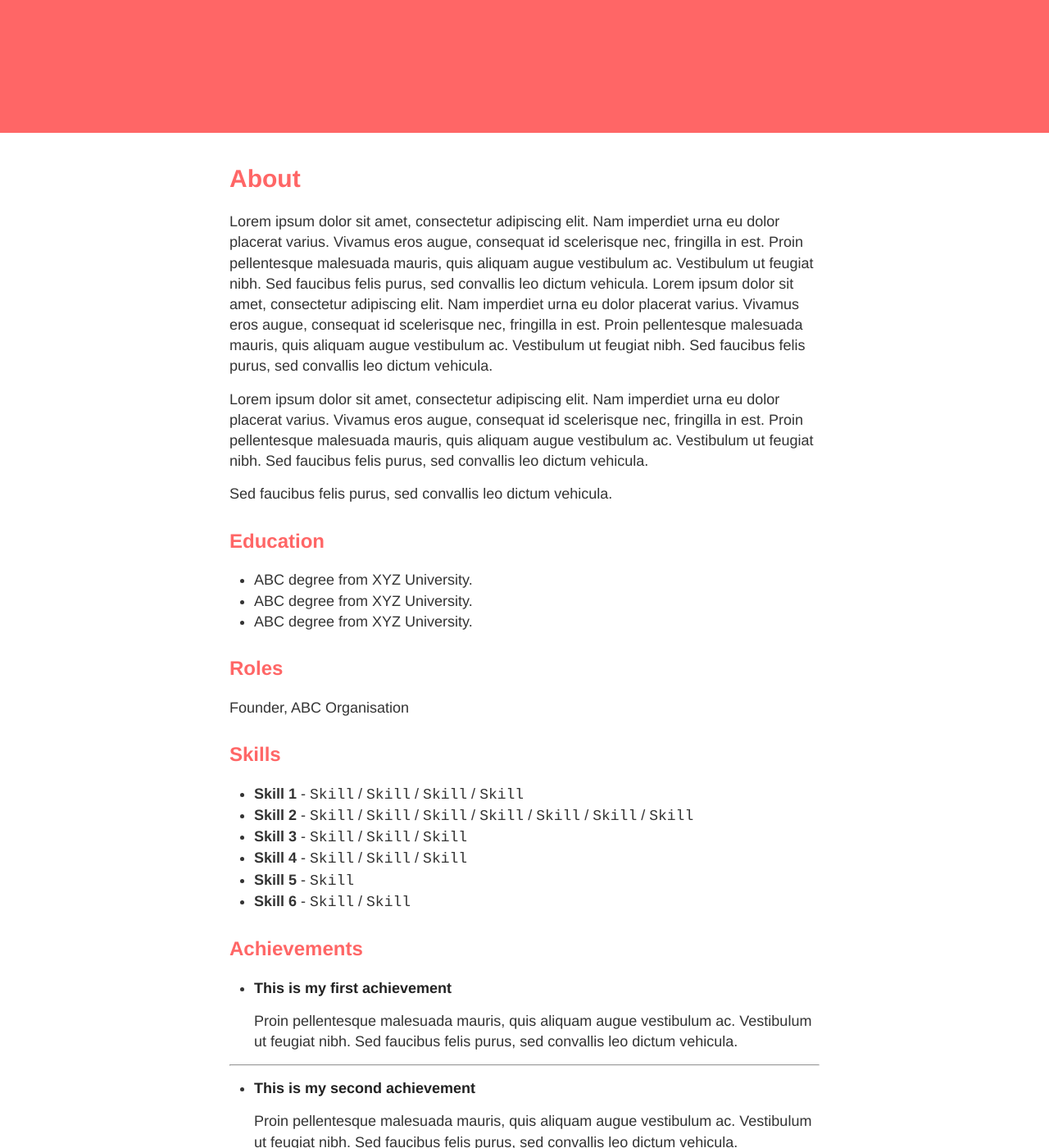
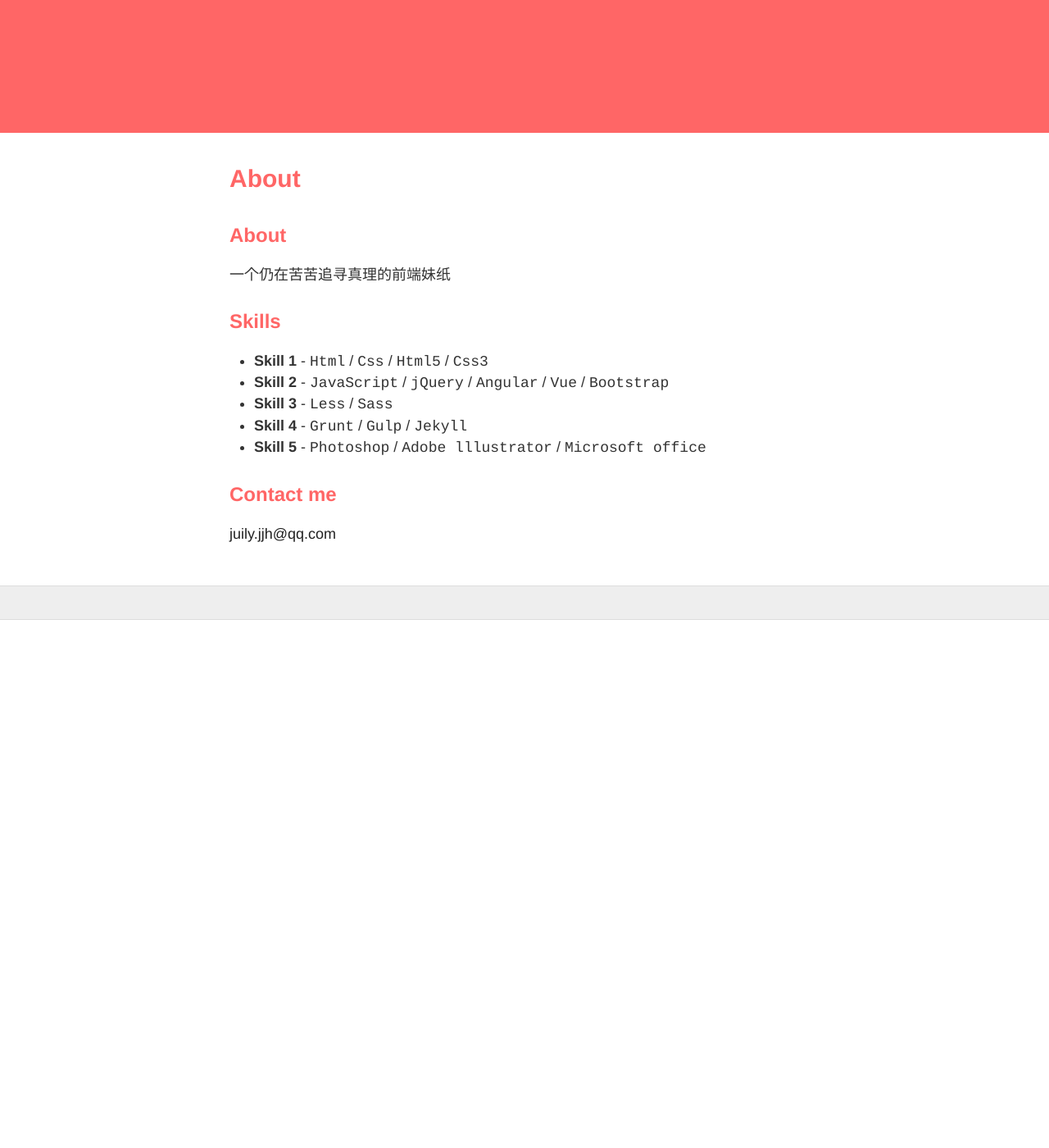
Before and after one commit to juilyhui/juilyhui.github.io, a Jekyll site: the page built from about.md, in a window 1280 px wide and 1400 px high, scrolled down 481 px. Shown: the whole window at 82% size. Built offline with Jekyll 4.4.1, drawn with Linux system fonts in a browser that asks for light colours; nearby versions of some CDN libraries; after the commit the page ends 1237 px from its top, so only the background shows below that; some of the changed text lies outside the part shown.

Commit message:
hui change about

```diff
--- a/about.md
+++ b/about.md
@@ -4,52 +4,18 @@ title: About
 permalink: /about/
 ---
 
-Lorem ipsum dolor sit amet, consectetur adipiscing elit. Nam imperdiet urna eu dolor placerat varius. Vivamus eros augue, consequat id scelerisque nec, fringilla in est. Proin pellentesque malesuada mauris, quis aliquam augue vestibulum ac. Vestibulum ut feugiat nibh. Sed faucibus felis purus, sed convallis leo dictum vehicula. Lorem ipsum dolor sit amet, consectetur adipiscing elit. Nam imperdiet urna eu dolor placerat varius. Vivamus eros augue, consequat id scelerisque nec, fringilla in est. Proin pellentesque malesuada mauris, quis aliquam augue vestibulum ac. Vestibulum ut feugiat nibh. Sed faucibus felis purus, sed convallis leo dictum vehicula.
+## About
 
-Lorem ipsum dolor sit amet, consectetur adipiscing elit. Nam imperdiet urna eu dolor placerat varius. Vivamus eros augue, consequat id scelerisque nec, fringilla in est. Proin pellentesque malesuada mauris, quis aliquam augue vestibulum ac. Vestibulum ut feugiat nibh. Sed faucibus felis purus, sed convallis leo dictum vehicula.
-
-Sed faucibus felis purus, sed convallis leo dictum vehicula.
-
-## Education
-
-* ABC degree from XYZ University.
-* ABC degree from XYZ University.
-* ABC degree from XYZ University.
-
-## Roles
-
-Founder, ABC Organisation
+一个仍在苦苦追寻真理的前端妹纸
 
 ## Skills
 
-* **Skill 1** - `Skill` / `Skill` / `Skill` / `Skill`
-* **Skill 2** - `Skill` / `Skill` / `Skill` / `Skill` / `Skill` / `Skill` / `Skill`
-* **Skill 3** - `Skill` / `Skill` / `Skill`
-* **Skill 4** - `Skill` / `Skill` / `Skill`
-* **Skill 5** - `Skill`
-* **Skill 6** - `Skill` / `Skill`
-
-
-## Achievements
-
-
-* [**This is my first achievement**](#)
-
-   Proin pellentesque malesuada mauris, quis aliquam augue vestibulum ac. Vestibulum ut feugiat nibh. Sed faucibus felis purus, sed convallis leo dictum vehicula.
-
-***
-
-* [**This is my second achievement**](#)
-
-    Proin pellentesque malesuada mauris, quis aliquam augue vestibulum ac. Vestibulum ut feugiat nibh. Sed faucibus felis purus, sed convallis leo dictum vehicula.
-
-***
-
-* [**This is my third achievement**](#)
-
-   Proin pellentesque malesuada mauris, quis aliquam augue vestibulum ac. Vestibulum ut feugiat nibh. Sed faucibus felis purus, sed convallis leo dictum vehicula
-
+* **Skill 1** - `Html` / `Css` / `Html5` / `Css3`
+* **Skill 2** - `JavaScript` / `jQuery` / `Angular` / `Vue` / `Bootstrap`
+* **Skill 3** - `Less` / `Sass`
+* **Skill 4** - `Grunt` / `Gulp` / `Jekyll`
+* **Skill 5** - `Photoshop` / `Adobe lllustrator` / `Microsoft office`
 
 ## Contact me
 
-[agarwal.akshay.akshay8@gmail.com](mailto:agarwal.akshay.akshay8@gmail.com)
+[juily.jjh@qq.com](mailto:juily.jjh@qq.com)
```
